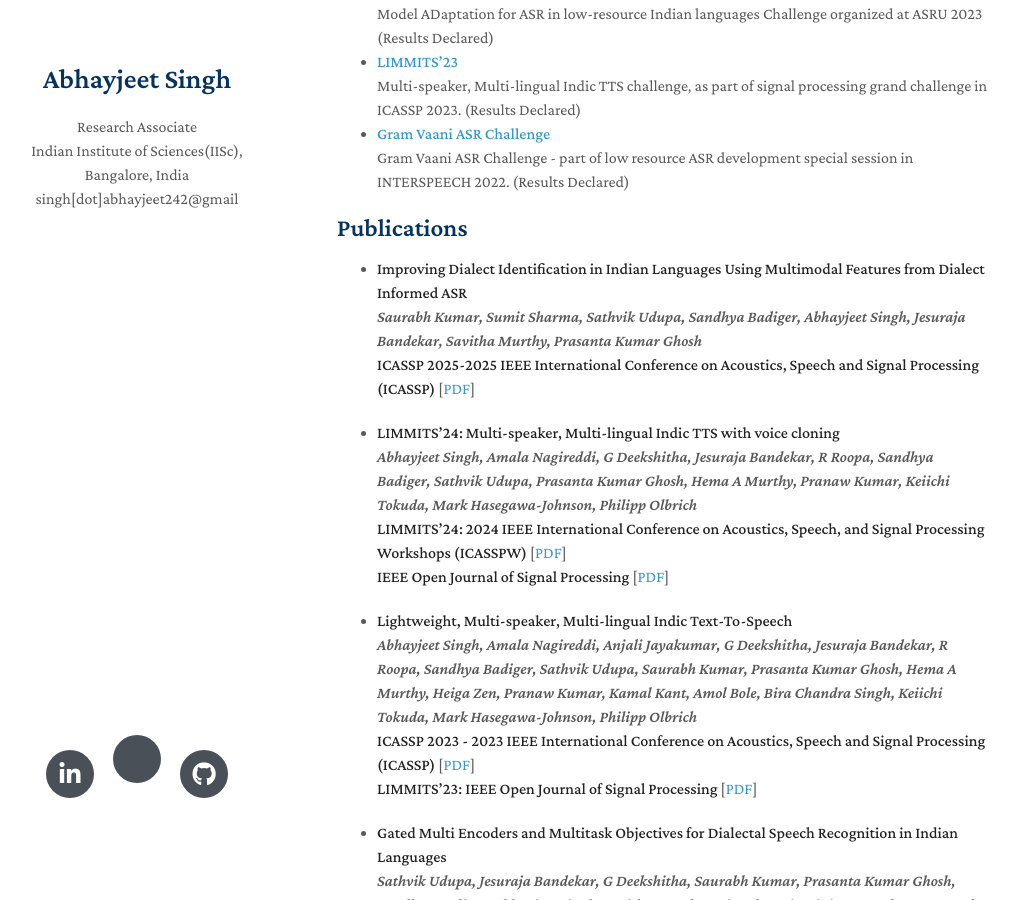
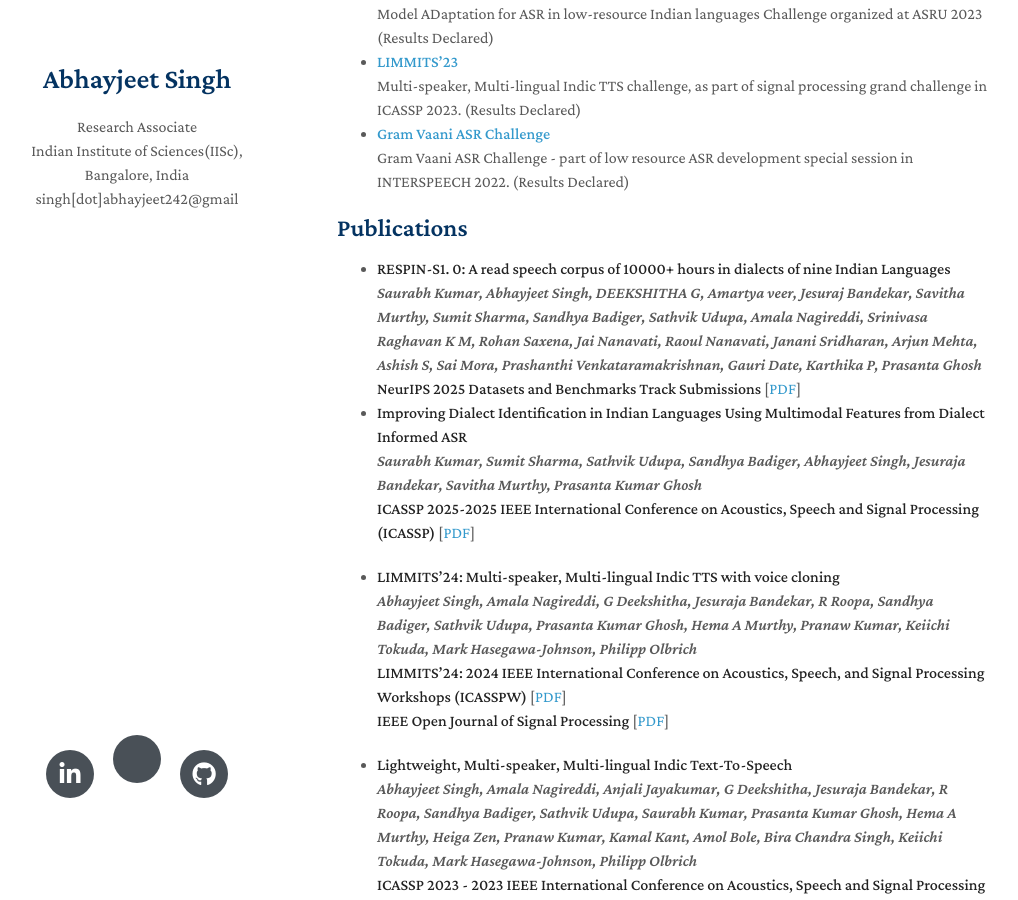
Before and after one commit to Abhay242/Abhay242.github.io, a Jekyll site: the page built from index.md, in a window 1280 px wide and 900 px high, scrolled down 728 px. Shown: the whole window, without its empty margins (133-1151 px from the left). Built offline with Jekyll 4.4.1, drawn with Linux system fonts in a browser that asks for light colours; nearby versions of some CDN libraries; a style sheet for code colours, icons or effects is not loaded; our own code applies the rules of GitHub Pages for plain Markdown files.

Commit message:
Add RESPIN-S1.0 publication to index.md
Added a new publication entry for RESPIN-S1.0 and updated details.

```diff
--- a/index.md
+++ b/index.md
@@ -28,6 +28,12 @@ I am a Research Associate at the SPIRE Lab, Indian Institute of Science (IISc) B
     Gram Vaani ASR Challenge - part of low resource ASR development special session in INTERSPEECH 2022. (Results Declared)
 
 ## Publications
+- **RESPIN-S1. 0: A read speech corpus of 10000+ hours in dialects of nine Indian Languages**
+  <br>
+  _Saurabh Kumar, Abhayjeet Singh, DEEKSHITHA G, Amartya veer, Jesuraj Bandekar, Savitha Murthy, Sumit Sharma, Sandhya Badiger, Sathvik Udupa, Amala Nagireddi, Srinivasa Raghavan K M, Rohan Saxena, Jai Nanavati, Raoul Nanavati, Janani Sridharan, Arjun Mehta, Ashish S, Sai Mora, Prashanthi Venkataramakrishnan, Gauri Date, Karthika P, Prasanta Ghosh_
+  <br>
+  **NeurIPS 2025 Datasets and Benchmarks Track Submissions**
+  [[PDF](https://neurips.cc/virtual/2025/loc/san-diego/poster/121448)]
 - **Improving Dialect Identification in Indian Languages Using Multimodal Features from Dialect Informed ASR**
   <br>
   _Saurabh Kumar, Sumit Sharma, Sathvik Udupa, Sandhya Badiger, Abhayjeet Singh, Jesuraja Bandekar, Savitha Murthy, Prasanta Kumar Ghosh_
```
